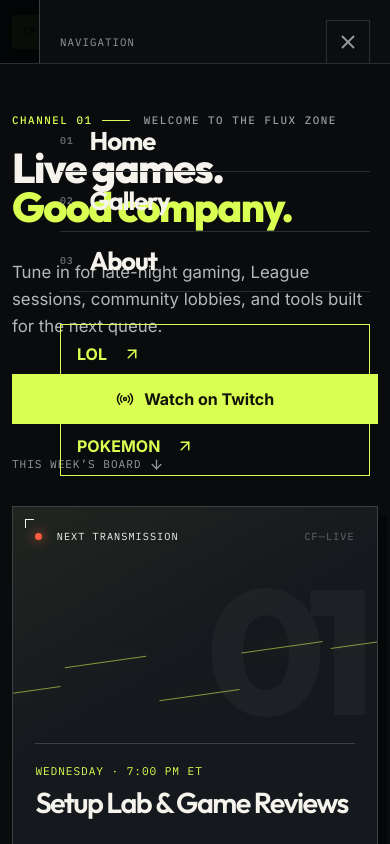
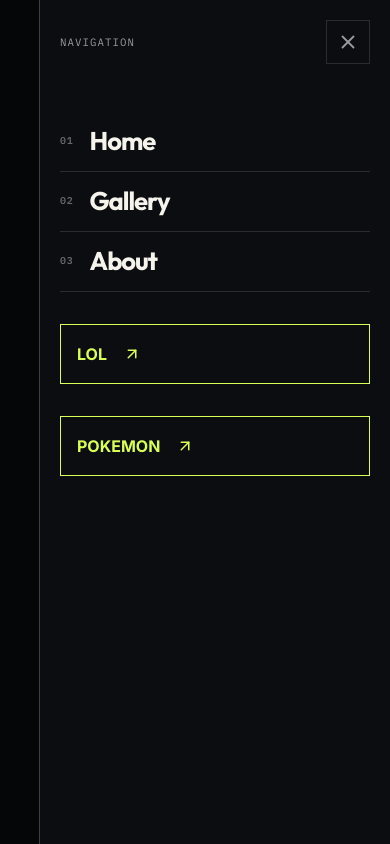
Before and after one commit to eosdev-x/cryptonicflux, a React (Vite) app: page / in a window 390 px wide. Both pictures are taken after a click on the button "Open navigation menu". Shown: the top 844 px of the page. Built offline with nearby package versions, Linux system fonts and the light colour scheme.

Commit message:
fix: solid opaque mobile menu
Remove frosted/transparent header mix and fade. Drawer, backdrop, and panel are solid fills.

```diff
--- a/src/components/MobileMenu.tsx
+++ b/src/components/MobileMenu.tsx
@@ -31,12 +31,7 @@
   return (
     <AnimatePresence>
       {isOpen ? (
-        <motion.div
-          className="drawer"
-          initial={{ opacity: 0 }}
-          animate={{ opacity: 1 }}
-          exit={{ opacity: 0 }}
-        >
+        <motion.div className="drawer" initial={false} animate={{ opacity: 1 }} exit={{ opacity: 1 }}>
           <button className="drawer-backdrop" type="button" onClick={onClose} aria-label="Close navigation menu" />
           <motion.nav
             className="drawer-panel"
--- a/src/index.css
+++ b/src/index.css
@@ -116,8 +116,7 @@
   top: 0;
   height: var(--mast-height);
   border-bottom: 1px solid var(--line);
-  background: color-mix(in srgb, var(--bg) 87%, transparent);
-  backdrop-filter: blur(18px);
+  background: var(--bg);
 }
 
 .mast-inner {
@@ -1121,6 +1120,7 @@
   position: fixed;
   z-index: 70;
   inset: 0;
+  background: #050607;
 }
 
 .drawer-backdrop {
@@ -1128,7 +1128,7 @@
   inset: 0;
   width: 100%;
   border: 0;
-  background: rgba(4, 5, 6, 0.97);
+  background: #050607;
   cursor: pointer;
 }
 
```
